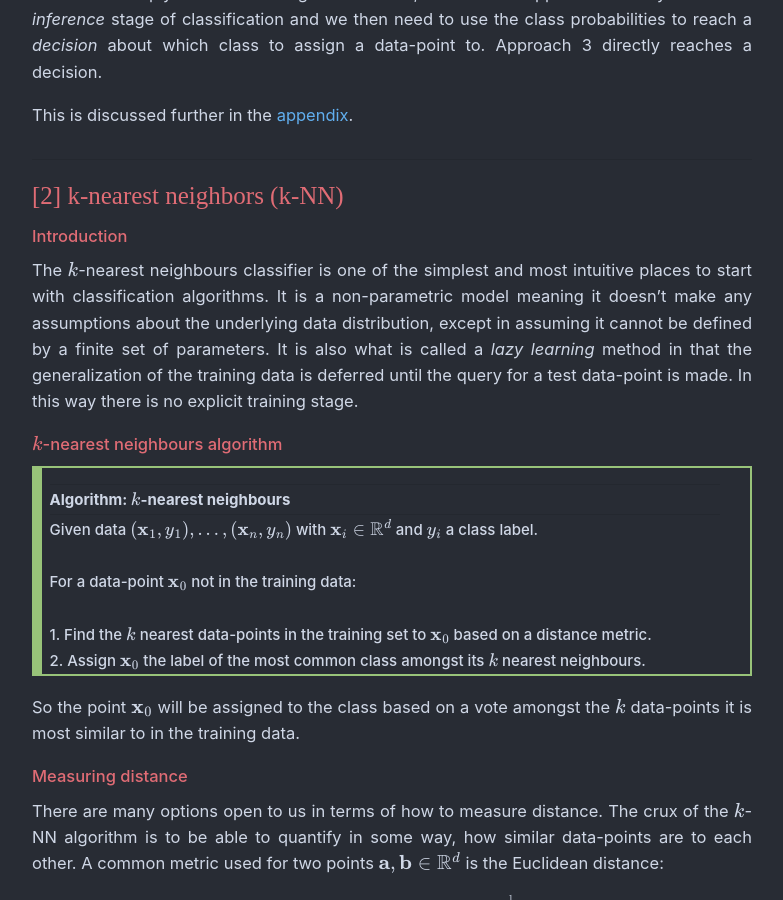
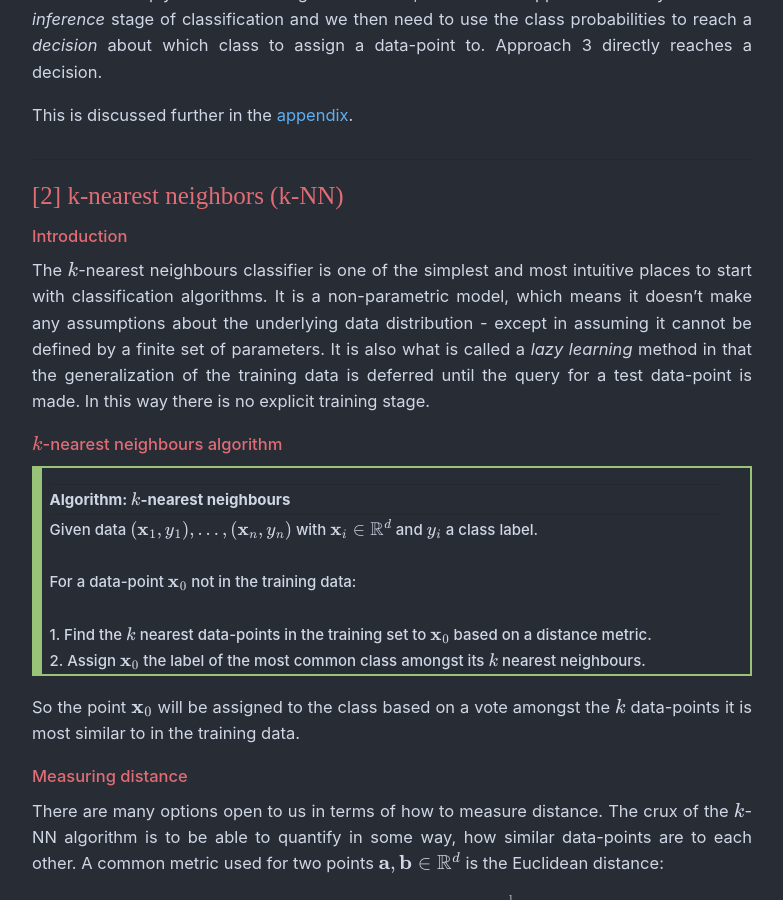
Before and after one commit to maw501/maw501.github.io, a Jekyll site: the page built from project_edx_ML/_posts/2018-10-16-columbiaX-ML-week4.md, in a window 1280 px wide and 900 px high, scrolled down 2625 px. Shown: the whole window, without its empty margins (248-1031 px from the left). Built offline with Jekyll 4.4.1, drawn with Linux system fonts in a browser that asks for light colours; nearby versions of some CDN libraries; some web fonts are replaced; formulas are drawn with MathJax 3; comment, search, counter and statistics services are not loaded; some of the changed text lies outside the part shown.

Commit message:
Clear up some typos

```diff
--- a/project_edx_ML/_posts/2018-10-16-columbiaX-ML-week4.md
+++ b/project_edx_ML/_posts/2018-10-16-columbiaX-ML-week4.md
@@ -36,7 +36,7 @@
 
 Both LDA and QDA have closed form solutions and so next we move to introduce general linear classifiers and the first such linear classifier we meet is the [perceptron](#perceptron) algorithm.
 
-The [appendix](#hyperplanes) provides some results and explanation of the geometry of hyperplanes for linear classifiers.
+The [appendix](#hyperplanes) provides some results and an explanation of the geometry of hyperplanes for linear classifiers.
 
 <a name="approaches"></a>
 <hr class="with-margin">
@@ -100,7 +100,7 @@
 <h4 class="header" id="knn">k-nearest neighbors (k-NN)</h4>
 
 ##### Introduction
-The $k$-nearest neighbours classifier is one of the simplest and most intuitive places to start with classification algorithms. It is a non-parametric model meaning it doesn't make any assumptions about the underlying data distribution, except in assuming it cannot be defined by a finite set of parameters. It is also what is called a *lazy learning* method in that the generalization of the training data is deferred until the query for a test data-point is made. In this way there is no explicit training stage.
+The $k$-nearest neighbours classifier is one of the simplest and most intuitive places to start with classification algorithms. It is a non-parametric model, which means it doesn't make any assumptions about the underlying data distribution - except in assuming it cannot be defined by a finite set of parameters. It is also what is called a *lazy learning* method in that the generalization of the training data is deferred until the query for a test data-point is made. In this way there is no explicit training stage.
 
 ##### $k$-nearest neighbours algorithm
 
@@ -340,7 +340,7 @@
 
 <div class="math">
 \begin{align*}
-\arg \max_{y \in \mathcal{Y}} \underbrace{p(Y=y)}_{\text {class prior}} \, \underbrace{p(\mathbf{x} \mid Y=y).}_{\text { data likelihood } |=\mid \text {class}} \tag{0}
+\arg \max_{y \in \mathcal{Y}} \underbrace{p(Y=y)}_{\text {class prior}} \, \underbrace{p(\mathbf{x} \mid Y=y).}_{\text { data likelihood } \mid \text {class}} \tag{0}
 \end{align*}
 </div>
 
@@ -553,7 +553,7 @@
 
 The perceptron algorithm solves the binary classification problem by learning a hyperplane that separates the data and in order to do so it requires that the classes in the data be [linearly separable](https://en.wikipedia.org/wiki/Linear_separability). The loss function for the perceptron cannot be solved analytically and so gradient descent is used instead to learn $w_0$ and $\mathbf{w}$.
 
-The perceptron is perhaps more (famously and) recently known as a core building block of modern neural networks.
+The perceptron is perhaps more recently (and famously) known as a core building block of modern neural networks.
 
 <blockquote class="tip">
 <strong>A point on notation:</strong> it is notationally simpler to absorb $w_0$ into the vector $\mathbf{w}$ by assuming we will add a column of 1s to the data matrix $X$. For the perceptron it is also more convenient to assume $y \in \{-1,1\}$ rather than  $y \in \{0, 1\}$ as we have previously done.
@@ -692,7 +692,7 @@
 \end{align*}
 </div>
 
-###### Inference vs. decision making
+##### Inference vs. decision making
 
 We aren't bound to assign an instance to the class with the highest posterior probability and we now draw a distinction. It is more precise definitionally to call the inference stage the estimation of posterior probabilities and we could, in fact, after modelling the posterior probabilities, choose to implement a different decision rule to decide how to assign an observation to a class. This is the realm of decision theory and we only briefly mention here to highlight the difference between inference and decision making.
 
@@ -741,7 +741,7 @@
 
 which is the equation for a line for some arbitrary $\mathbf{w}$ and $w_{0}$. Thus as we vary $\mathbf{w}$ and $w_{0}$ we move the line around in the 2-dimensional feature space with $\mathbf{w}$ controlling its orientation and $w_0$ the displacement from the origin.
 
-It's crucial to note that $\mathbf{w}$ is perpendicular to the hyperplane defined by $y(\mathbf{x}) = \mathbf{x}^T \mathbf{w}+w_0 = 0$. To see this consider any 2 points, $\mathbf{x}_A$ and $\mathbf{x}_B$, both of which lie on the decision boundary. Because $y(\mathbf{x}_A) = y(\mathbf{x}_A) = 0$, we have $\mathbf{w}^T (\mathbf{x}_A - \mathbf{x}_B) = 0$ and hence the vector $\mathbf{w}$ is orthogonal to every vector lying on the decision surface.
+It's crucial to note that $\mathbf{w}$ is perpendicular to the hyperplane defined by $y(\mathbf{x}) = \mathbf{x}^T \mathbf{w}+w_0 = 0$. To see this consider any 2 points, $\mathbf{x}_A$ and $\mathbf{x}_B$, both of which lie on the decision boundary. Because $y(\mathbf{x}_A) = y(\mathbf{x}_B) = 0$, we have $\mathbf{w}^T (\mathbf{x}_A - \mathbf{x}_B) = 0$ and hence the vector $\mathbf{w}$ is orthogonal to every vector lying on the decision surface.
 
 An illustration of the geometry of the problem is given below.
 
```
Also changed, not shown: other parts of project_edx_ML/_posts/2018-10-16-columbiaX-ML-week4.md (+9 -9 lines).
